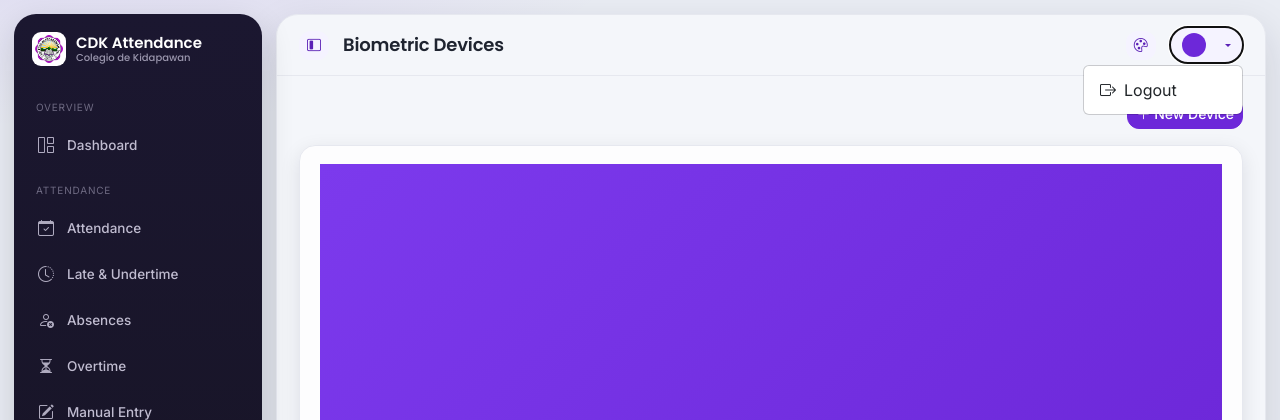
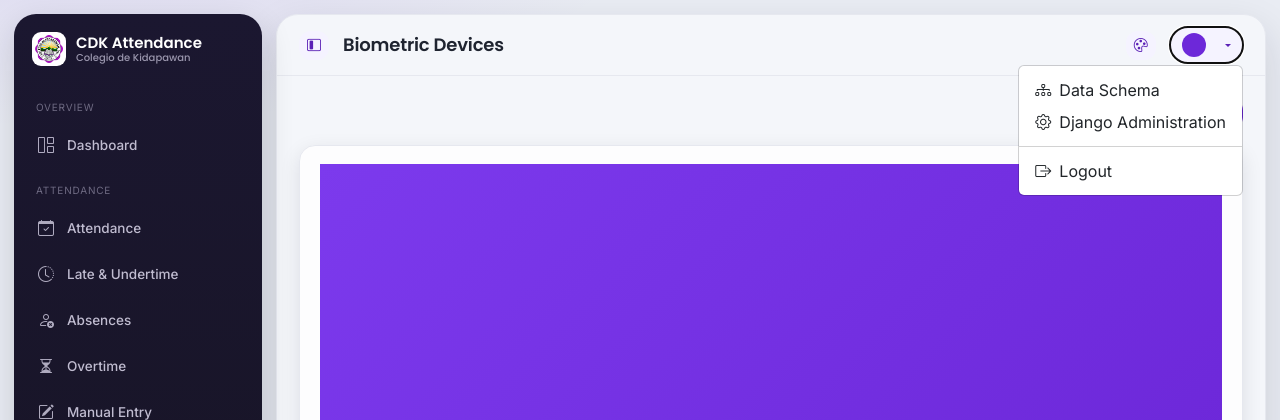
Before and after one commit to 0jieE/cdk-biometric, a Django app: template apps/webportal/templates/webportal/devices.html in a window 1280 px wide, after a click that opens the changed part. Shown: the top 420 px of the page. Run offline with Django 5.2, Linux system fonts and the light colour scheme; the template is opened without the code that fills it, so the values that code supplies are empty; parts of the project's set-up code (start-up, migrations or seed data) failed here and were passed over; some libraries are stand-ins or nearby versions.

Commit message:
docs(schema): add the dbdiagram.io DBML schema; link it + Django admin in the portal
schema.dbml covers all 17 tables, matching the live Django models (verified
against the real db_table names and round-tripped through the DBML parser to
MySQL CREATE TABLE SQL). The admin dropdown now links straight to the hosted
diagram and to Django Administration, instead of only offering Logout.

Co-Authored-By: Claude Sonnet 5 <noreply@anthropic.com>

```diff
--- a/apps/webportal/templates/webportal/base.html
+++ b/apps/webportal/templates/webportal/base.html
@@ -68,6 +68,11 @@
               <span class="d-none d-sm-inline">{{ request.user.username }}</span>
             </button>
             <ul class="dropdown-menu dropdown-menu-end">
+              <li><a class="dropdown-item" href="https://dbdiagram.io/d/CDK-Biometric-69d7b96d80896296845aed6c"
+                     target="_blank" rel="noopener"><i class="bi bi-diagram-3 me-2"></i>Data Schema</a></li>
+              <li><a class="dropdown-item" href="{% url 'admin:index' %}"
+                     target="_blank" rel="noopener"><i class="bi bi-gear me-2"></i>Django Administration</a></li>
+              <li><hr class="dropdown-divider"></li>
               <li><a class="dropdown-item" href="{% url 'webportal:logout' %}"><i class="bi bi-box-arrow-right me-2"></i>Logout</a></li>
             </ul>
           </div>
--- a/apps/webportal/tests.py
+++ b/apps/webportal/tests.py
@@ -46,6 +46,12 @@ class PortalAccessTests(TestCase):
         resp = self.client.get(reverse('webportal:dashboard'))
         self.assertEqual(resp.status_code, 200)
         self.assertContains(resp, 'Dashboard')
+
+    def test_admin_dropdown_links_to_the_schema_diagram_and_django_admin(self):
+        self.client.login(username='admin1', password=PASSWORD)
+        resp = self.client.get(reverse('webportal:dashboard'))
+        self.assertContains(resp, 'https://dbdiagram.io/d/CDK-Biometric-69d7b96d80896296845aed6c')
+        self.assertContains(resp, reverse('admin:index'))
 
     def test_employee_denied_admin_pages(self):
         self.client.login(username='w-1', password=PASSWORD)
```
Also changed, not shown: 1 other file.
